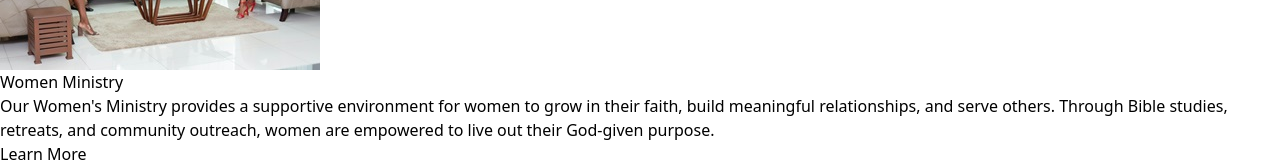
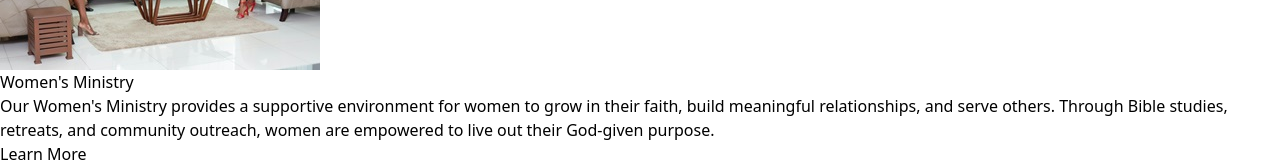
Before and after one commit to TrustCode01/Glad-Tidings-Fellowship, a React (Vite) app: page /services in a window 1280 px wide. Shown: the part 1733-1895 px from the top of the page. Built offline with nearby package versions, Linux system fonts and the light colour scheme.

Commit message:
fixing typo errors

```diff
--- a/src/components/Header.jsx
+++ b/src/components/Header.jsx
@@ -6,7 +6,7 @@ import Logo from '../assets/glad-tiding-logo.png'
 const navLinks = [
   { path: '/', label: 'Home' },
   { path: '/about', label: 'About' },
-  { path: '/services', label: 'Services' },
+  { path: '/services', label: 'Ministries' },
   {path: '/sermons', label: 'Sermons'},
   { path: '/events', label: 'Events' },
   { path: '/contact', label: 'Contact' }
--- a/src/pages/Services.jsx
+++ b/src/pages/Services.jsx
@@ -47,7 +47,7 @@ const services = [
   },
   {
     id: 'womensfellowship',
-    title: "Women Ministry",
+    title: "Women's Ministry",
     description: "Our Women's Ministry provides a supportive environment for women to grow in their faith, build meaningful relationships, and serve others. Through Bible studies, retreats, and community outreach, women are empowered to live out their God-given purpose.",
     image: Women
   },
```
